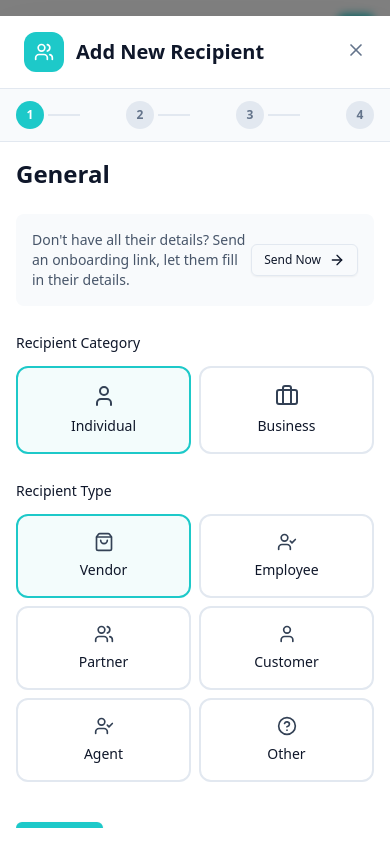
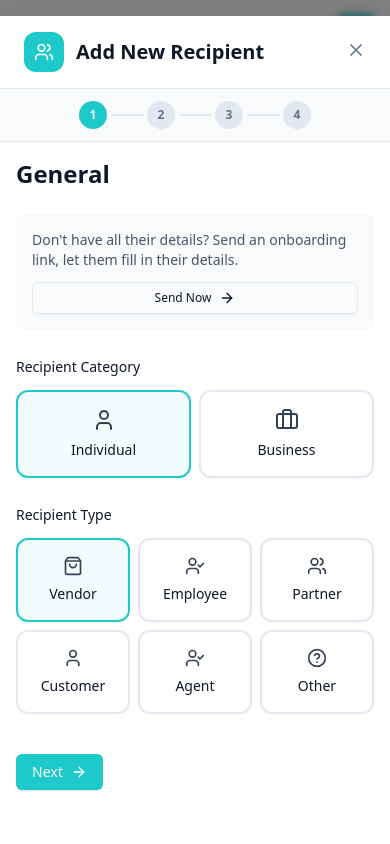
Before and after one commit to sangeeth9819/merz-web-app, a Next.js app: page /recipients in a window 390 px wide. Both pictures are taken after typing "Sample" into the empty fields and a click on the button "Add New". Built offline with nearby package versions, Linux system fonts and the light colour scheme.

Commit message:
fix: improve Add Recipient modal mobile responsiveness - hide sidebar on tablet/mobile

```diff
--- a/components/recipients/add-recipient-modal.tsx
+++ b/components/recipients/add-recipient-modal.tsx
@@ -176,9 +176,9 @@ export function AddRecipientModal({ open, onOpenChange }: AddRecipientModalProps
                         </div>
 
                         {/* Content */}
-                        <div className="flex-1 flex flex-col md:flex-row overflow-hidden bg-white dark:bg-neutral-900">
+                        <div className="flex-1 flex flex-col lg:flex-row overflow-hidden bg-white dark:bg-neutral-900">
                             {/* Mobile Steps Indicator */}
-                            <div className="md:hidden flex items-center justify-between px-4 py-3 border-b border-slate-200 dark:border-slate-800 bg-slate-50 dark:bg-neutral-900/50 shrink-0 overflow-x-auto">
+                            <div className="lg:hidden flex items-center justify-center px-4 py-3 border-b border-slate-200 dark:border-slate-800 bg-slate-50 dark:bg-neutral-900/50 shrink-0">
                                 {steps.map((step, index) => (
                                     <div key={step.number} className="flex items-center">
                                         <div
@@ -198,8 +198,8 @@ export function AddRecipientModal({ open, onOpenChange }: AddRecipientModalProps
                                 ))}
                             </div>
 
-                            {/* Left Sidebar - Steps (Hidden on Mobile) */}
-                            <div className="hidden md:block w-64 border-r border-slate-200 dark:border-slate-800 bg-slate-50 dark:bg-neutral-900/50 p-6 shrink-0">
+                            {/* Left Sidebar - Steps (Hidden on Mobile/Tablet) */}
+                            <div className="hidden lg:block w-64 border-r border-slate-200 dark:border-slate-800 bg-slate-50 dark:bg-neutral-900/50 p-6 shrink-0">
                                 <div className="space-y-3">
                                     {steps.map((step) => (
                                         <div
@@ -228,7 +228,7 @@ export function AddRecipientModal({ open, onOpenChange }: AddRecipientModalProps
                             </div>
 
                             {/* Main Content Area */}
-                            <ScrollArea className="flex-1 p-4 md:p-8">
+                            <ScrollArea className="flex-1 p-4 lg:p-8">
                                 <div className="max-w-3xl mx-auto pb-24">
                                     {/* Step 1: General */}
                                     {currentStep === 1 && (
@@ -236,11 +236,11 @@ export function AddRecipientModal({ open, onOpenChange }: AddRecipientModalProps
                                             <h3 className="text-2xl font-semibold text-slate-900 dark:text-white">General</h3>
 
                                             {/* Onboarding Link Banner */}
-                                            <div className="bg-slate-50 dark:bg-slate-800 rounded-lg p-4 flex items-center justify-between">
+                                            <div className="bg-slate-50 dark:bg-slate-800 rounded-lg p-4 flex flex-col sm:flex-row sm:items-center gap-3 sm:justify-between">
                                                 <p className="text-sm text-slate-600 dark:text-slate-400">
                                                     Don't have all their details? Send an onboarding link, let them fill in their details.
                                                 </p>
-                                                <Button variant="outline" size="sm" className="gap-2">
+                                                <Button variant="outline" size="sm" className="gap-2 shrink-0 w-full sm:w-auto">
                                                     Send Now
                                                     <ArrowRight className="h-4 w-4" />
                                                 </Button>
@@ -251,7 +251,7 @@ export function AddRecipientModal({ open, onOpenChange }: AddRecipientModalProps
                                                 <Label className="text-sm font-medium text-slate-900 dark:text-white">
                                                     Recipient Category
                                                 </Label>
-                                                <div className="grid grid-cols-2 gap-2 md:gap-3">
+                                                <div className="grid grid-cols-2 gap-2 sm:gap-3">
                                                     <button
                                                         onClick={() => setCategory("Individual")}
                                                         className={`p-4 rounded-xl border-2 transition-all ${category === "Individual"
@@ -288,7 +288,7 @@ export function AddRecipientModal({ open, onOpenChange }: AddRecipientModalProps
                                                 <Label className="text-sm font-medium text-slate-900 dark:text-white">
                                                     Recipient Type
                                                 </Label>
-                                                <div className="grid grid-cols-2 md:grid-cols-3 gap-2 md:gap-3">
+                                                <div className="grid grid-cols-3 gap-2">
                                                     {[
                                                         { value: "Vendor", icon: ShoppingBag },
                                                         { value: "Employee", icon: UserCheck },
@@ -354,7 +354,7 @@ export function AddRecipientModal({ open, onOpenChange }: AddRecipientModalProps
                                             </div>
 
                                             {/* Email and Phone */}
-                                            <div className="grid grid-cols-1 md:grid-cols-2 gap-4">
+                                            <div className="grid grid-cols-1 sm:grid-cols-2 gap-4">
                                                 <div className="space-y-2">
                                                     <Label htmlFor="email" className="text-sm font-medium">
                                                         Email Address (optional)
@@ -402,7 +402,7 @@ export function AddRecipientModal({ open, onOpenChange }: AddRecipientModalProps
                                                     placeholder="Line 2"
                                                     className="bg-white dark:bg-slate-800"
                                                 />
-                                                <div className="grid grid-cols-1 md:grid-cols-2 gap-4">
+                                                <div className="grid grid-cols-1 sm:grid-cols-2 gap-4">
                                                     <Select value={formData.city} onValueChange={(value) => setFormData({ ...formData, city: value })}>
                                                         <SelectTrigger className="bg-white dark:bg-slate-800">
                                                             <SelectValue placeholder="City" />
@@ -424,7 +424,7 @@ export function AddRecipientModal({ open, onOpenChange }: AddRecipientModalProps
                                                         </SelectContent>
                                                     </Select>
                                                 </div>
-                                                <div className="grid grid-cols-1 md:grid-cols-2 gap-4">
+                                                <div className="grid grid-cols-1 sm:grid-cols-2 gap-4">
                                                     <div className="flex items-center gap-2 px-3 py-2 rounded-md border border-slate-200 dark:border-slate-700 bg-white dark:bg-slate-800">
                                                         <span className="text-lg">🇱🇰</span>
                                                         <span className="text-sm text-slate-900 dark:text-white">Sri Lanka</span>
@@ -503,7 +503,7 @@ export function AddRecipientModal({ open, onOpenChange }: AddRecipientModalProps
                                             </div>
 
                                             {/* Branch and Account Number */}
-                                            <div className="grid grid-cols-1 md:grid-cols-2 gap-4">
+                                            <div className="grid grid-cols-1 sm:grid-cols-2 gap-4">
                                                 <div className="space-y-2">
                                                     <Label htmlFor="branch" className="text-sm font-medium">
                                                         Branch
```
